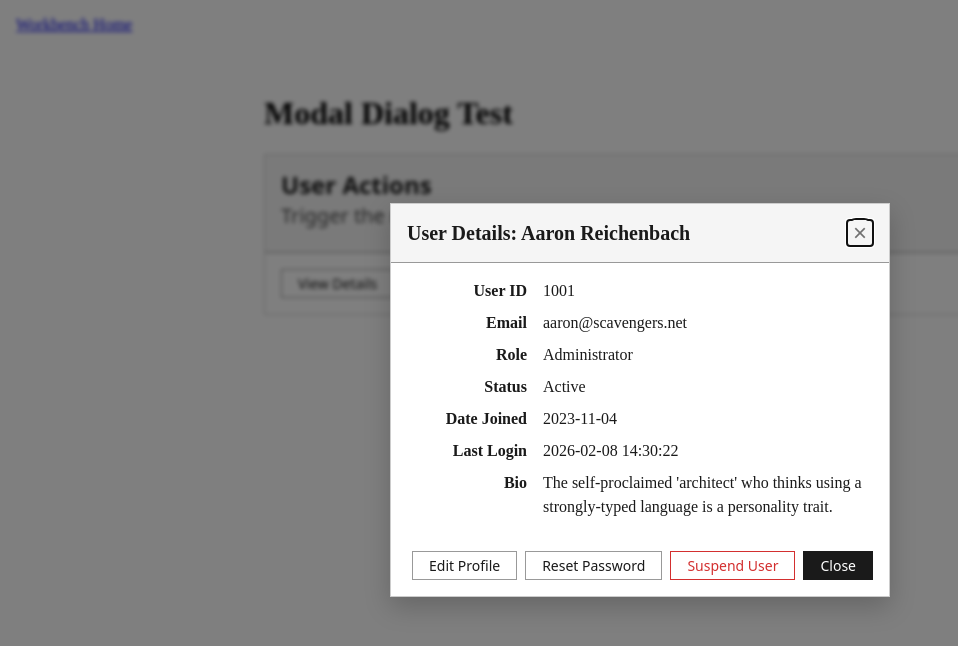
After one commit to aaron-panic/scavengers-flask, a Flask app: page /modal in a window 1280 px wide, after a click on "View Details". The commit adds this page. Shown: the top 646 px of the page, without its empty margins (0-958 px from the left). Run offline with Flask 3, Linux system fonts and the light colour scheme.

Commit message:
modals template

```diff
--- a/app.py
+++ b/app.py
@@ -198,6 +198,13 @@ def test_nav_panel(slug=None):
 
     return render_template('workbench/test_nav_panel.html', active_slug=slug)
 
+@app.route('/modal')
+def test_modal():
+    """
+    Route to test the Modal widget variants.
+    """
+    return render_template('workbench/test_modal.html')
+
 if __name__ == '__main__':
     # Docker handles the port mapping, so we listen on 5000 internally
     app.run(host='0.0.0.0', port=5000, debug=True)
--- /dev/null
+++ b/mock_data/modal.json
@@ -0,0 +1,44 @@
+{
+  "delete_user": {
+    "title": "Delete User Account",
+    "content": "Are you sure you want to permanently delete the account for <strong>Aaron Reichenbach</strong>? All associated data, including roast history, will be removed. This action cannot be undone.",
+    "actions": [
+      {"label": "Cancel", "role": "cancel", "class": "secondary"},
+      {"label": "Delete User", "role": "confirm", "class": "destructive"}
+    ]
+  },
+  "suspend_user": {
+    "title": "Suspend Account",
+    "content": "Please confirm suspension for <strong>Sudo Command</strong>. The user will be unable to log in for 24 hours.",
+    "actions": [
+      {"label": "Cancel", "role": "cancel", "class": "secondary"},
+      {"label": "Suspend", "role": "confirm", "class": "primary"}
+    ]
+  },
+  "reset_password": {
+    "title": "Reset Password",
+    "content": "This will invalidate the current password for <strong>Karen Abramson</strong> and email a temporary login link. Continue?",
+    "actions": [
+      {"label": "Cancel", "role": "cancel", "class": "secondary"},
+      {"label": "Send Reset Link", "role": "confirm", "class": "primary"}
+    ]
+  },
+  "user_details": {
+    "title": "User Details: Aaron Reichenbach",
+    "details": [
+      {"key": "User ID", "value": "1001"},
+      {"key": "Email", "value": "aaron@scavengers.net"},
+      {"key": "Role", "value": "Administrator"},
+      {"key": "Status", "value": "Active"},
+      {"key": "Date Joined", "value": "2023-11-04"},
+      {"key": "Last Login", "value": "2026-02-08 14:30:22"},
+      {"key": "Bio", "value": "The self-proclaimed 'architect' who thinks using a strongly-typed language is a personality trait."}
+    ],
+    "actions": [
+      {"label": "Edit Profile", "role": "button", "class": "secondary"},
+      {"label": "Reset Password", "role": "button", "class": "secondary"},
+      {"label": "Suspend User", "role": "button", "class": "destructive"},
+      {"label": "Close", "role": "cancel", "class": "primary"}
+    ]
+  }
+}
--- a/static/css/base.css
+++ b/static/css/base.css
@@ -43,4 +43,11 @@
     --space-m: 1rem;
     --space-l: 1.5rem;
     --space-xl: 2rem;
+
+    /* MODAL */
+    --z-modal: 1000;
+    --z-overlay: 900;
+
+    /* OVERLAYS */
+    --color-overlay: rgba(0, 0, 0, 0.5);
 }
--- a/static/css/layout.css
+++ b/static/css/layout.css
@@ -211,6 +211,68 @@ th, td {
 }
 
 /* ========================================================================= */
+/* MODAL LAYOUT */
+dialog.modal {
+    margin: auto;
+    padding: var(--space-0);
+    width: 100%;
+    max-width: 500px;
+    z-index: var(--z-modal);
+}
+
+dialog.modal::backdrop {
+    background-color: var(--color-overlay);
+    backdrop-filter: blur(2px);
+}
+
+dialog.modal form {
+    display: flex;
+    flex-direction: column;
+}
+
+dialog.modal header {
+    display: flex;
+    justify-content: space-between;
+    align-items: center;
+    padding: var(--space-m);
+    width: 100%;
+}
+
+dialog.modal .content {
+    padding: var(--space-m);
+    width: 100%;
+}
+
+dialog.modal menu {
+    display: flex;
+    justify-content: flex-end;
+    gap: var(--space-s);
+    padding: var(--space-m);
+    margin: var(--space-0);
+    width: 100%;
+}
+
+.modal .details-grid {
+    display: grid;
+    grid-template-columns: 120px auto;
+    column-gap: var(--space-m);
+    row-gap: var(--space-s);
+    margin: var(--space-0);
+    padding: var(--space-0);
+}
+
+.modal .details-grid dt {
+    text-align: right;
+    font-weight: bold;
+}
+
+.modal .details-grid dd {
+    margin: var(--space-0);
+    text-align: left;
+    word-break: break-word;
+}
+
+/* ========================================================================= */
 /* UTILITY */
 
 .hidden {
--- a/static/css/widget.css
+++ b/static/css/widget.css
@@ -219,3 +219,98 @@ table tbody tr:hover {
     pointer-events: none;
     opacity: 0.5;
 }
+
+/* ========================================================================= */
+/* MODAL STYLE DEFINITIONS */
+
+dialog.modal {
+    background-color: var(--bg-colour-primary);
+    color: var(--text-colour-primary);
+    border: 1px solid var(--border-colour-primary);
+    border-radius: var(--radius-md);
+    box-shadow: 0 10px 25px rgba(0,0,0,0.2);
+}
+
+dialog.modal header {
+    background-color: var(--bg-colour-secondary);
+    border-bottom: 1px solid var(--border-colour-secondary);
+}
+
+dialog.modal header h1 {
+    margin: 0;
+    font-size: var(--font-size-l);
+    color: var(--text-colour-primary);
+}
+
+dialog.modal .btn-close {
+    background: transparent;
+    border: none;
+    font-size: var(--font-size-xl);
+    line-height: 1;
+    cursor: pointer;
+    color: var(--text-colour-tertiary);
+}
+
+dialog.modal .btn-close:hover {
+    color: var(--text-colour-primary);
+}
+
+dialog.modal .content {
+    font-size: var(--font-size-base);
+    line-height: var(--line-height-standard);
+}
+
+button.control {
+    padding: var(--space-xs) var(--space-m);
+    font-size: var(--font-size-s);
+    font-family: var(--font-sans);
+    cursor: pointer;
+    border-radius: var(--radius-sm);
+    border: 1px solid var(--border-colour-secondary);
+    background-color: var(--bg-colour-primary);
+    color: var(--text-colour-primary);
+}
+
+button.control:hover {
+    background-color: var(--bg-colour-secondary);
+}
+
+button.control.primary {
+    background-color: var(--text-colour-primary);
+    color: var(--bg-colour-primary);
+    border-color: var(--text-colour-primary);
+}
+
+button.control.primary:hover {
+    opacity: 0.9;
+}
+
+button.control.destructive {
+    background-color: var(--bg-colour-primary);
+    color: var(--text-colour-error);
+    border-color: var(--text-colour-error);
+}
+
+button.control.destructive:hover {
+    background-color: var(--text-colour-error);
+    color: var(--bg-colour-primary);
+}
+
+.modal .details-grid {
+    display: grid;
+    grid-template-columns: 120px auto;
+    column-gap: var(--space-m);
+    row-gap: var(--space-s);
+    margin: var(--space-0);
+    padding: var(--space-0);
+}
+
+.modal .details-grid dt {
+    text-align: right;
+    font-weight: bold;
+}
+
+.modal .details-grid dd {
+    margin: var(--space-0);
+    text-align: left;
+    wor
--- /dev/null
+++ b/templates/components/modal.html
@@ -0,0 +1,33 @@
+{% macro render(id, data, classes=[]) %}
+<dialog id="{{ id }}" class="modal {{ classes|join(' ') }}">
+    <form method="dialog">
+        <header>
+            <h1>{{ data.title }}</h1>
+            <button class="btn-close" aria-label="Close">&times;</button>
+        </header>
+
+        <section class="content">
+            {% if data.details %}
+                <dl class="details-grid">
+                    {% for item in data.details %}
+                        <dt>{{ item.key }}</dt>
+                        <dd>{{ item.value }}</dd>
+                    {% endfor %}
+                </dl>
+            {% else %}
+                <p>{{ data.content | safe }}</p>
+            {% endif %}
+        </section>
+
+        <menu>
+            {% for action in data.actions %}
+                {% if action.role == 'cancel' %}
+                    <button value="cancel" class="control {{ action.class }}">{{ action.label }}</button>
+                {% else %}
+                    <button type="button" class="control {{ action.class }}">{{ action.label }}</button>
+                {% endif %}
+            {% endfor %}
+        </menu>
+    </form>
+</dialog>
+{% endmacro %}
--- /dev/null
+++ b/templates/workbench/test_modal.html
@@ -0,0 +1,25 @@
+{% extends "base.html" %}
+{% import "components/modal.html" as Modal %}
+
+{% block content %}
+<h1>Modal Dialog Test</h1>
+
+<section class="panel">
+    <header>
+        <h1>User Actions</h1>
+        <p class="subtitle">Trigger the modals below to test states.</p>
+    </header>
+    <section class="content" style="display: flex; gap: 1rem; flex-wrap: wrap;">
+        <button class="control" onclick="document.getElementById('modal-details').showModal()">View Details</button>
+        <button class="control primary" onclick="document.getElementById('modal-reset').showModal()">Reset Password</button>
+        <button class="control primary" onclick="document.getElementById('modal-suspend').showModal()">Suspend User</button>
+        <button class="control destructive" onclick="document.getElementById('modal-delete').showModal()">Delete User</button>
+    </section>
+</section>
+
+{{ Modal.render(id='modal-details', data=mock.modal.user_details) }}
+{{ Modal.render(id='modal-delete', data=mock.modal.delete_user, classes=['destructive']) }}
+{{ Modal.render(id='modal-suspend', data=mock.modal.suspend_user) }}
+{{ Modal.render(id='modal-reset', data=mock.modal.reset_password) }}
+
+{% endblock %}
```
Also changed, not shown: templates/workbench/index.html (+13 -0 lines).
